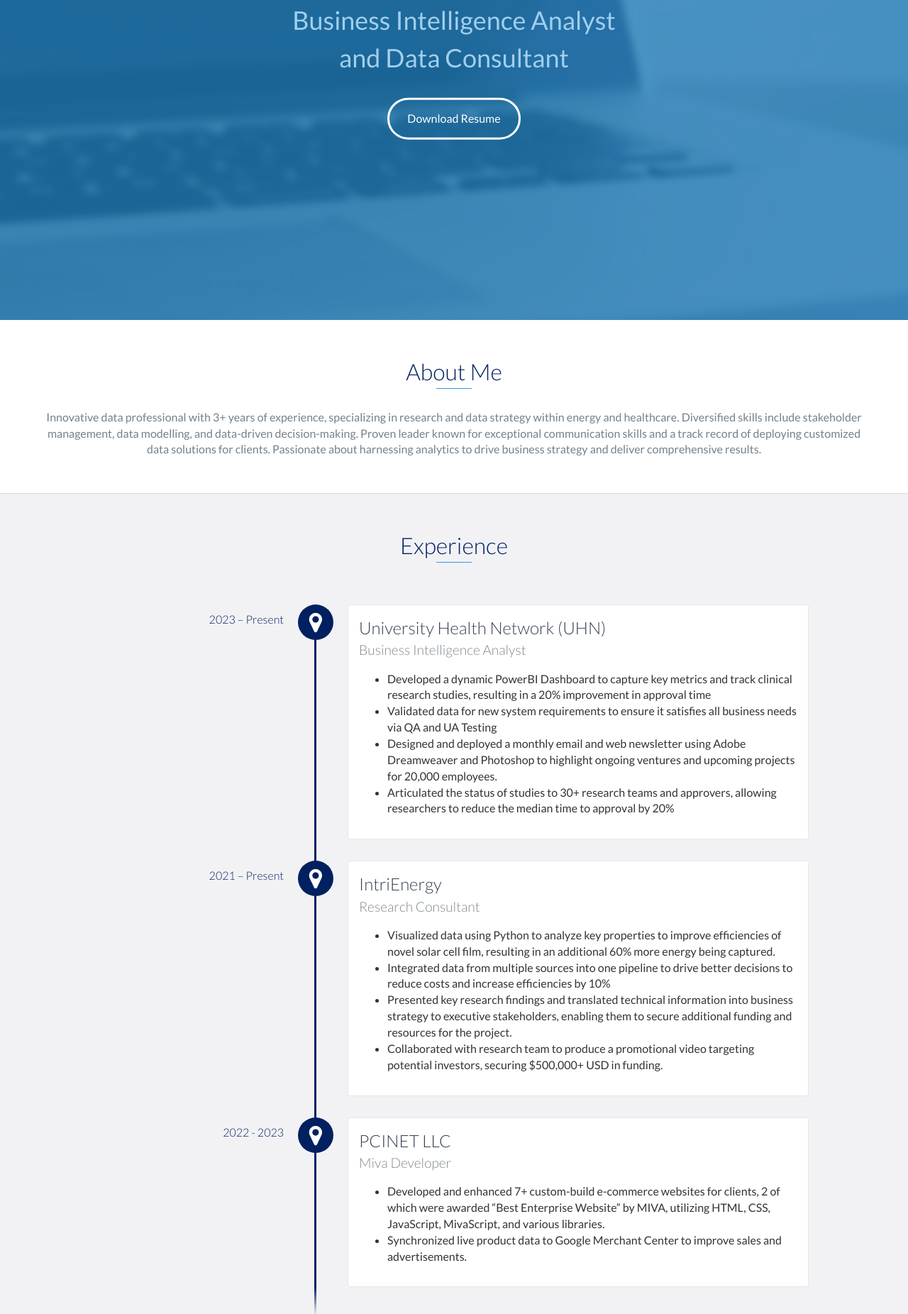
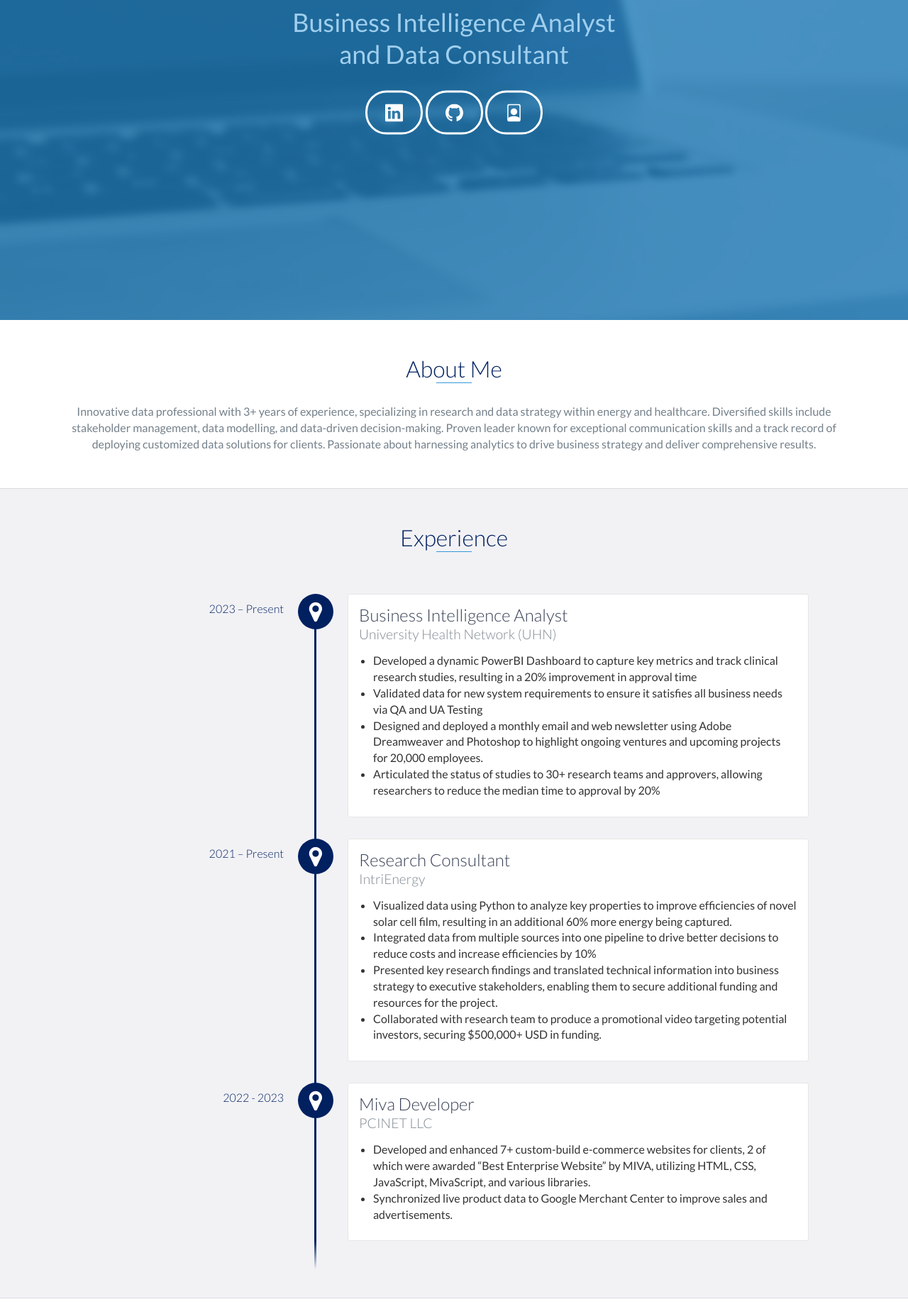
Before and after one commit to Gowsikan-Perinparajah/Gowsikan-Perinparajah.github.io, a website: page index.html in a window 1280 px wide. Shown: the part 349-2201 px from the top of the page at 71% size. Drawn offline with nearby package versions, Linux system fonts and the light colour scheme.

Commit message:
Added some styling to the homepage

```diff
--- a/index.html
+++ b/index.html
@@ -10,6 +10,7 @@
     <link rel="icon" href="favicon.ico" type="image/x-icon">
     <link href="https://fonts.googleapis.com/css?family=Lato:300,400,700,900" rel="stylesheet">
     <link rel="stylesheet" href="libs/font-awesome/css/font-awesome.min.css">
+    <link href="https://cdn.jsdelivr.net/npm/bootstrap@5.3.2/dist/css/bootstrap.min.css" rel="stylesheet" integrity="sha384-T3c6CoIi6uLrA9TneNEoa7RxnatzjcDSCmG1MXxSR1GAsXEV/Dwwykc2MPK8M2HN" crossorigin="anonymous">
     <link href="css/bootstrap.min.css" rel="stylesheet">
     <link href="css/styles.css" rel="stylesheet">
 </head>
@@ -52,7 +53,16 @@
             <h1 style="margin-bottom: 25px">Gowsikan Perinparajah</h1>
             <h2 style="margin-bottom: 0px">Business Intelligence Analyst </h2>
             <h2 style="margin-top: 2px; margin-bottom: 30px">and Data Consultant</h2>
-            <a href="Gowsikan Perinparajah Resume BA.pdf" class="btn-rounded-white">Download Resume</a>
+            <a href="https://www.linkedin.com/in/gowsikanperinparajah/" class="btn-rounded-white"><svg xmlns="http://www.w3.org/2000/svg" width="25" height="25" fill="currentColor" class="bi bi-linkedin" viewBox="0 0 16 16">
+                <path d="M0 1.146C0 .513.526 0 1.175 0h13.65C15.474 0 16 .513 16 1.146v13.708c0 .633-.526 1.146-1.175 1.146H1.175C.526 16 0 15.487 0 14.854zm4.943 12.248V6.169H2.542v7.225zm-1.2-8.212c.837 0 1.358-.554 1.358-1.248-.015-.709-.52-1.248-1.342-1.248S2.4 3.226 2.4 3.934c0 .694.521 1.248 1.327 1.248zm4.908 8.212V9.359c0-.216.016-.432.08-.586.173-.431.568-.878 1.232-.878.869 0 1.216.662 1.216 1.634v3.865h2.401V9.25c0-2.22-1.184-3.252-2.764-3.252-1.274 0-1.845.7-2.165 1.193v.025h-.016l.016-.025V6.169h-2.4c.03.678 0 7.225 0 7.225z"/>
+              </svg></a>
+              <a href="https://github.com/Gowsikan-Perinparajah" class="btn-rounded-white"><svg xmlns="http://www.w3.org/2000/svg" width="25" height="25" fill="currentColor" class="bi bi-github" viewBox="0 0 16 16">
+                <path d="M8 0C3.58 0 0 3.58 0 8c0 3.54 2.29 6.53 5.47 7.59.4.07.55-.17.55-.38 0-.19-.01-.82-.01-1.49-2.01.37-2.53-.49-2.69-.94-.09-.23-.48-.94-.82-1.13-.28-.15-.68-.52-.01-.53.63-.01 1.08.58 1.23.82.72 1.21 1.87.87 2.33.66.07-.52.28-.87.51-1.07-1.78-.2-3.64-.89-3.64-3.95 0-.87.31-1.59.82-2.15-.08-.2-.36-1.02.08-2.12 0 0 .67-.21 2.2.82.64-.18 1.32-.27 2-.27s1.36.09 2 .27c1.53-1.04 2.2-.82 2.2-.82.44 1.1.16 1.92.08 2.12.51.56.82 1.27.82 2.15 0 3.07-1.87 3.75-3.65 3.95.29.25.54.73.54 1.48 0 1.07-.01 1.93-.01 2.2 0 .21.15.46.55.38A8.01 8.01 0 0 0 16 8c0-4.42-3.58-8-8-8"/>
+              </svg></a>
+            <a href="Gowsikan Perinparajah Resume BA.pdf" class="btn-rounded-white"><svg xmlns="http://www.w3.org/2000/svg" width="25" height="25" fill="currentColor" class="bi bi-file-person" viewBox="0 0 16 16">
+                <path d="M12 1a1 1 0 0 1 1 1v10.755S12 11 8 11s-5 1.755-5 1.755V2a1 1 0 0 1 1-1zM4 0a2 2 0 0 0-2 2v12a2 2 0 0 0 2 2h8a2 2 0 0 0 2-2V2a2 2 0 0 0-2-2z"/>
+                <path d="M8 10a3 3 0 1 0 0-6 3 3 0 0 0 0 6"/>
+              </svg></a>
         </div>
         <!-- End #lead-content -->
 
@@ -83,8 +93,8 @@
         <h2 class="heading">Experience</h2>
         <div id="experience-timeline">
             <div data-date="2023 – Present">
-                <h3>University Health Network (UHN)</h3>
-                <h4>Business Intelligence Analyst</h4>
+                <h3>Business Intelligence Analyst</h3>
+                <h4>University Health Network (UHN)</h4>
                 <ul>
                     <li>
                         Developed a dynamic PowerBI Dashboard to capture key metrics and track clinical research
@@ -108,9 +118,8 @@
             </div>
 
             <div data-date="2021 – Present">
-                <h3>IntriEnergy</h3>
-                <h4>Research Consultant</h4>
-
+                <h3>Research Consultant</h3>
+                <h4>IntriEnergy</h4>
                 <ul>
                     <li>
                         Visualized data using Python to analyze key properties to improve efficiencies of novel solar cell film, resulting in an
@@ -130,8 +139,8 @@
             </div>
 
             <div data-date="2022 - 2023">
-                <h3>PCINET LLC</h3>
-                <h4>Miva Developer</h4>
+                <h3>Miva Developer</h3>
+                <h4>PCINET LLC</h4>
                 <ul>
                     <li>
                         Developed and enhanced 7+ custom-build e-commerce websites for clients, 2 of which were awarded “Best Enterprise Website” by MIVA, utilizing HTML, CSS, JavaScript, MivaScript, and various libraries.
@@ -177,6 +186,7 @@
         <h2 class="heading">Projects</h2>
         <div class="container">
             <div class="row">
+
                         <div class="project shadow-large">
                             <div class="project-image">
                                 <img src="images/machine-learning.jpeg" width="300"/>
@@ -187,11 +197,11 @@
                                 <p>
                                     Ranked top 0.2% in Driven Data Machine Learning Competition: Built a voting model using boosting and random forest algorithms to classify customers’ vaccination status.
                                 </p>
-                        <a href="https://github.com/Gowsikan-Perinparajah/FluShotLearningCompetition">View Project</a>
+                                <a href="./flushot.html">View Project</a>
                             </div>
 
                         </div>
-
+                    </div>
 
                         <div class="project shadow-large">
                             <div class="project-image">
@@ -206,8 +216,8 @@
                                 </p>
                                 <a href="https://github.com/Gowsikan-Perinparajah/Amazon-Reviews-Helpfulness-Classification">View Project</a>
                             </div>
+                        </div>
 
-                </div>
 
                         <div class="project shadow-large">
                             <div class="project-image">
@@ -223,7 +233,6 @@
                             </div>
 
                         </div>
-
             </div>
         </div>
     </div>
@@ -245,7 +254,8 @@
             <div id="contact-form">
                 <form method="POST" action="mailto:perinparajahg@gmail.com">
                     <input type="hidden" name="_subject" value="Contact request from personal website" />
-                    <input type="email" name="_replyto" placeholder="example@domain.com" required>
+                    <input type="name" name="_replyto" placeholder="Your name" required>
+                    <input type="email" name="_replyto" placeholder="Your email" required>
                     <textarea name="message" placeholder="Your message" required></textarea>
                     <button type="submit">Send</button>
                 </form>
@@ -300,6 +310,9 @@
 
     <script src="https://ajax.googleapis.com/ajax/libs/jquery/1.12.4/jquery.min.js"></script>
     <script src="js/scripts.min.js"></script>
+    <script src="https://cdn.jsdelivr.net/npm/bootstrap@5.3.2/dist/js/bootstrap.bundle.min.js" integrity="sha384-C6RzsynM9kWDrMNeT87bh95OGNyZPhcTNXj1NW7RuBCsyN/o0jlpcV8Qyq46cDfL" crossorigin="anonymous"></script>
+    <script src="https://cdn.jsdelivr.net/npm/@popperjs/core@2.11.8/dist/umd/popper.min.js" integrity="sha384-I7E8VVD/ismYTF4hNIPjVp/Zjvgyol6VFvRkX/vR+Vc4jQkC+hVqc2pM8ODewa9r" crossorigin="anonymous"></script>
+    <script src="https://cdn.jsdelivr.net/npm/bootstrap@5.3.2/dist/js/bootstrap.min.js" integrity="sha384-BBtl+eGJRgqQAUMxJ7pMwbEyER4l1g+O15P+16Ep7Q9Q+zqX6gSbd85u4mG4QzX+" crossorigin="anonymous"></script>
 </body>
 
 </html>
```
Also changed, not shown: flushot.html (added, +26 -0 lines). Lines whose indentation alone changed are shown as unchanged.
